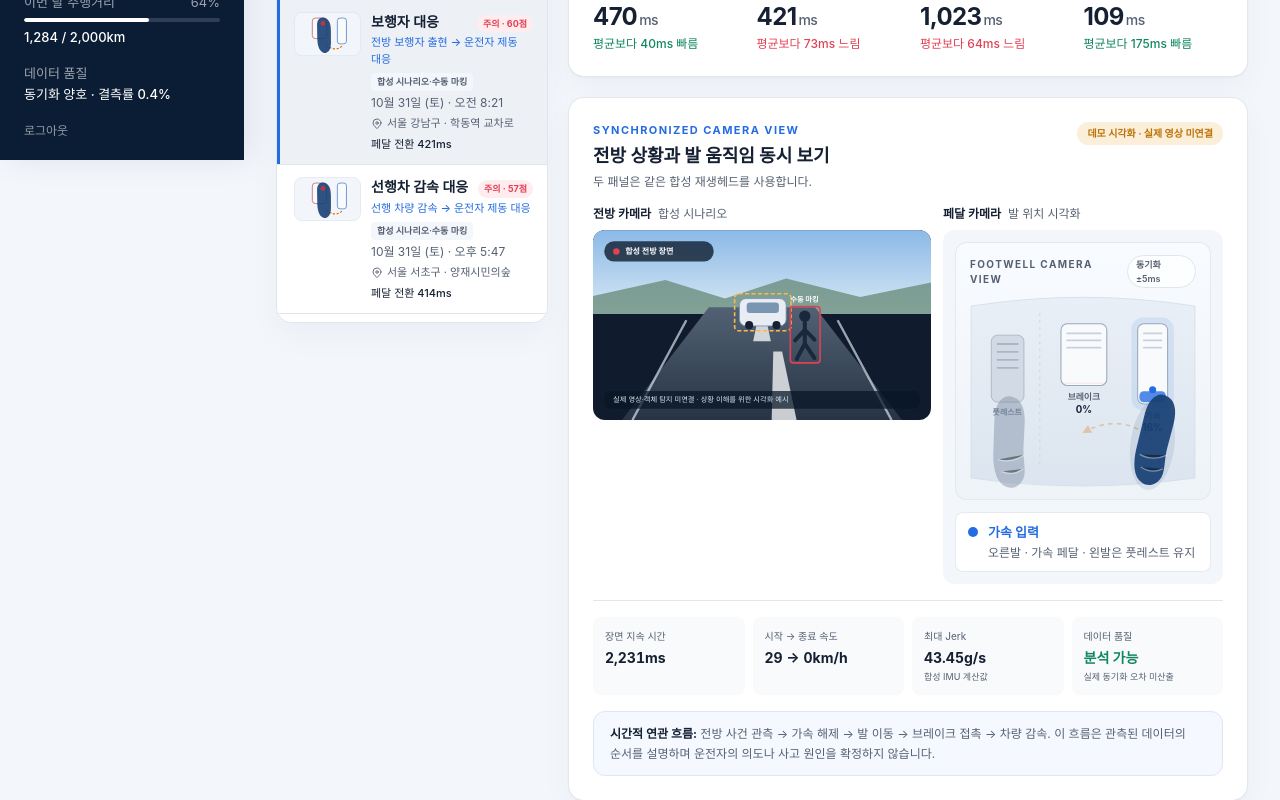
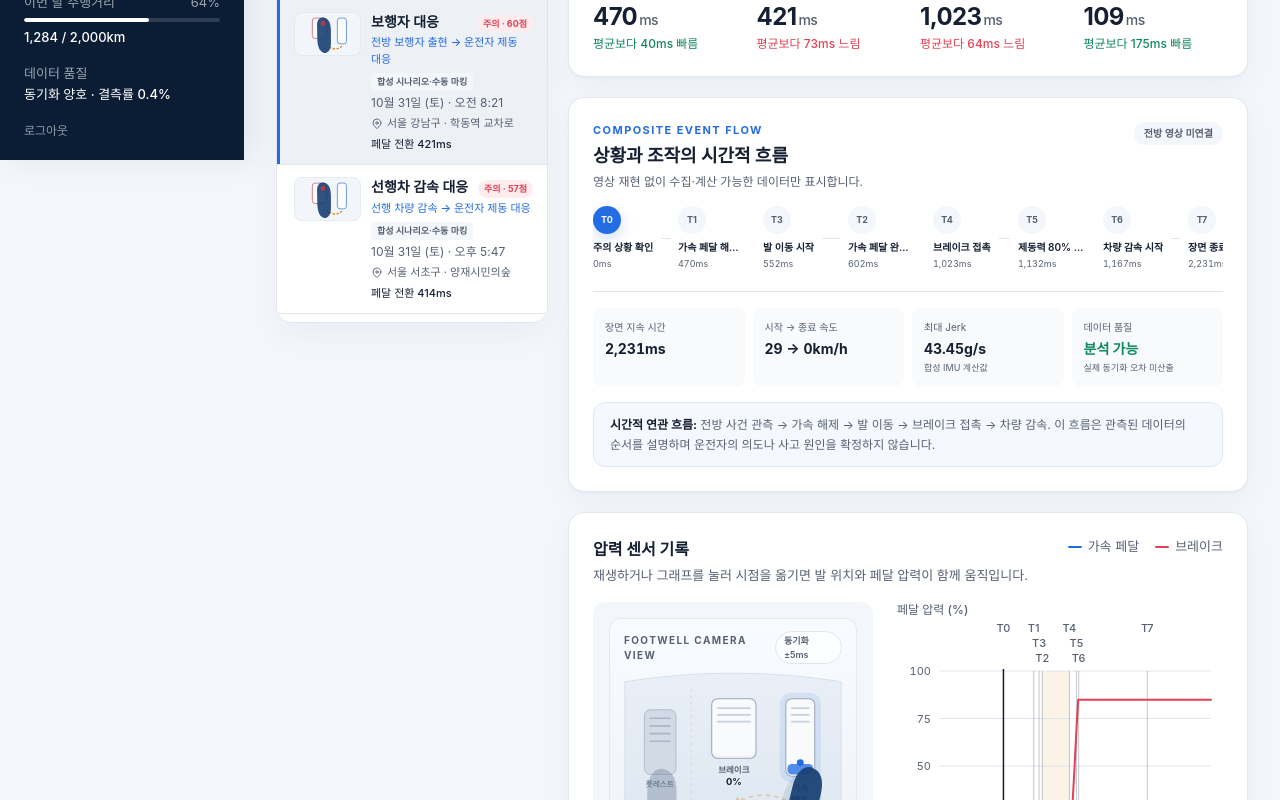
Before and after one commit to Happy-Day-HaHa/PSI-Drive, a Next.js app in the folder apps/web/: page /events in a window 1280 px wide. Shown: the part 640-1440 px from the top of the page. Built offline with nearby package versions, Linux system fonts and the light colour scheme; a web font is replaced by a local one.

Commit message:
fix(web): remove synthetic forward scene visualization

```diff
--- a/apps/web/src/components/CameraSyncPanel.tsx
+++ /dev/null
@@ -1,55 +0,0 @@
-import { FootView } from "@/components/FootView";
-import { analyzeEvent } from "@/lib/event-analysis";
-import type { PedalEvent } from "@/lib/pedal";
-
-export function ForwardSceneView({ event, playheadMs, durationMs, className = "" }: { event: PedalEvent; playheadMs: number; durationMs: number; className?: string }) {
-  const progress = Math.min(1, Math.max(0, playheadMs / Math.max(durationMs, 1)));
-  const analysis = analyzeEvent(event);
-  const pedestrianX = 285 - progress * 92;
-  const leadY = 82 + progress * 13;
-
-  return (
-    <div className={`relative overflow-hidden rounded-xl bg-[#101c2d] ${className}`}>
-      <svg viewBox="0 0 420 236" className="h-full w-full" role="img" aria-label={`${analysis.frontScene} 합성 전방 장면 시각화. 실제 전방 영상은 연결되지 않았습니다.`}>
-        <defs>
-          <linearGradient id={`sky-${event.id}`} x1="0" y1="0" x2="0" y2="1"><stop offset="0" stopColor="#8bb9e7" /><stop offset="1" stopColor="#d8e8f4" /></linearGradient>
-          <linearGradient id={`road-${event.id}`} x1="0" y1="0" x2="0" y2="1"><stop offset="0" stopColor="#526173" /><stop offset="1" stopColor="#263445" /></linearGradient>
-        </defs>
-        <rect width="420" height="104" fill={`url(#sky-${event.id})`} />
-        <path d="M0 82 90 62l74 23 76-25 92 23 88-18v39H0Z" fill="#668a77" opacity=".75" />
-        <path d="M144 96h132l108 140H36Z" fill={`url(#road-${event.id})`} />
-        <path d="M207 100h6l8 38h-22ZM224 151h11l18 85h-31Z" fill="#fff" opacity=".75" />
-        <path d="M116 112 49 236M304 112l67 124" stroke="#e5edf5" strokeWidth="3" opacity=".65" />
-        {(event.type === "lead_brake" || event.type === "pedestrian") && (
-          <g transform={`translate(182 ${leadY})`}>
-            <rect width="58" height="34" rx="8" fill="#e7edf3" stroke="#7890a8" />
-            <rect x="9" y="5" width="40" height="13" rx="4" fill="#7896b1" /><circle cx="12" cy="33" r="5" fill="#172033" /><circle cx="46" cy="33" r="5" fill="#172033" />
-            {event.type === "lead_brake" && <><rect x="5" y="20" width="10" height="5" rx="2" fill="#ef4458" /><rect x="43" y="20" width="10" height="5" rx="2" fill="#ef4458" /></>}
-            <rect x="-6" y="-6" width="70" height="46" rx="5" fill="none" stroke="#ffb84d" strokeWidth="2" strokeDasharray="5 3" />
-          </g>
-        )}
-        {event.type === "pedestrian" && (
-          <g transform={`translate(${pedestrianX} 107)`}>
-            <circle cx="0" cy="0" r="7" fill="#19283c" /><path d="M0 8v26M0 17l-12 13M0 17l12 12M0 34l-10 19M0 34l12 18" stroke="#19283c" strokeWidth="5" strokeLinecap="round" />
-            <rect x="-18" y="-12" width="37" height="70" rx="4" fill="none" stroke="#e24054" strokeWidth="2" /><text x="-18" y="-18" fontSize="9" fontWeight="700" fill="#fff">수동 마킹</text>
-          </g>
-        )}
-        {event.type === "overlap" && <g><rect x="98" y="89" width="224" height="52" rx="12" fill="#0b1d35" opacity=".82" /><text x="210" y="111" textAnchor="middle" fontSize="12" fontWeight="700" fill="#fff">전방 상황 데이터 미수집</text><text x="210" y="129" textAnchor="middle" fontSize="9" fill="#b9c7d8">페달 센서와 풋웰 시각화만 제공됩니다</text></g>}
-        <rect x="14" y="14" width="136" height="25" rx="12" fill="#071626" opacity=".76" /><circle cx="29" cy="26.5" r="4" fill="#e24054" /><text x="40" y="30" fontSize="10" fontWeight="700" fill="#fff">합성 전방 장면</text>
-        <rect x="14" y="200" width="392" height="22" rx="7" fill="#071626" opacity=".72" /><text x="25" y="214" fontSize="9" fill="#d9e5f1">실제 영상·객체 탐지 미연결 · 상황 이해를 위한 시각화 예시</text>
-      </svg>
-    </div>
-  );
-}
-
-export function CameraSyncPanel({ event, playheadMs, durationMs, accel, brake, foot }: { event: PedalEvent; playheadMs: number; durationMs: number; accel: number; brake: number; foot: number }) {
-  return (
-    <div>
-      <div className="mb-4 flex flex-wrap items-start justify-between gap-3"><div><p className="text-[11px] font-bold tracking-[.13em] text-brand uppercase">Synchronized camera view</p><h2 className="mt-1 text-lg font-bold">전방 상황과 발 움직임 동시 보기</h2><p className="mt-1 text-xs text-muted">두 패널은 같은 합성 재생헤드를 사용합니다.</p></div><span className="rounded-full bg-caution-soft px-2.5 py-1 text-[10px] font-bold text-caution">데모 시각화 · 실제 영상 미연결</span></div>
-      <div className="grid gap-3 lg:grid-cols-[minmax(0,1.35fr)_minmax(280px,.65fr)]">
-        <div><p className="mb-2 text-xs font-bold">전방 카메라 <span className="ml-1 font-medium text-muted">합성 시나리오</span></p><ForwardSceneView event={event} playheadMs={playheadMs} durationMs={durationMs} className="aspect-video" /></div>
-        <div><p className="mb-2 text-xs font-bold">페달 카메라 <span className="ml-1 font-medium text-muted">발 위치 시각화</span></p><div className="rounded-xl bg-canvas p-3"><FootView accel={accel} brake={brake} foot={foot} /></div></div>
-      </div>
-    </div>
-  );
-}
--- a/apps/web/src/components/EventDetail.tsx
+++ b/apps/web/src/components/EventDetail.tsx
@@ -2,7 +2,6 @@
 
 import { useEffect, useRef, useState } from "react";
 import { FootView } from "@/components/FootView";
-import { CameraSyncPanel } from "@/components/CameraSyncPanel";
 import { MobileDriveWorkspace } from "@/components/MobileDriveWorkspace";
 import { PedalEventIcon, pedalActionLabel } from "@/components/PedalEventIcon";
 import { PauseIcon, PinIcon, PlayIcon } from "@/components/Icons";
@@ -206,7 +205,24 @@ export function EventDetail({ event }: { event: PedalEvent }) {
       </Panel>
 
       <Panel className="hidden xl:block">
-        <CameraSyncPanel event={event} playheadMs={playheadMs} durationMs={durationMs} accel={accel} brake={brake} foot={foot} />
+        <div className="flex flex-wrap items-start justify-between gap-3">
+          <div><p className="text-[11px] font-bold tracking-[.13em] text-brand uppercase">Composite event flow</p><h2 className="mt-1 text-lg font-bold">상황과 조작의 시간적 흐름</h2><p className="mt-1 text-xs text-muted">영상 재현 없이 수집·계산 가능한 데이터만 표시합니다.</p></div>
+          <span className="rounded-full bg-canvas px-2.5 py-1 text-[10px] font-bold text-muted">전방 영상 미연결</span>
+        </div>
+        <div className="mt-4 overflow-x-auto pb-1">
+          <ol className="flex min-w-[680px] items-center">
+            {steps.map((mark, index) => (
+              <li key={mark.key} className="flex min-w-0 flex-1 items-center">
+                <button type="button" onClick={() => jumpTo(mark.key, mark.ms)} className="group min-w-0 text-left">
+                  <span className={`flex size-7 items-center justify-center rounded-full text-[9px] font-bold transition ${currentStep?.key === mark.key ? "bg-brand text-white shadow-[0_5px_14px_rgba(36,108,226,.22)]" : "bg-canvas text-muted group-hover:bg-[#eaf2ff] group-hover:text-brand"}`}>{mark.key}</span>
+                  <span className="mt-1.5 block truncate text-[10px] font-semibold">{stepInfo[mark.key].title}</span>
+                  <span className="mt-0.5 block text-[9px] text-muted tabular-nums">{formatMs(mark.ms - zeroMs)}</span>
+                </button>
+                {index < steps.length - 1 && <span aria-hidden className="mx-2 h-px flex-1 bg-line" />}
+              </li>
+            ))}
+          </ol>
+        </div>
         <div className="mt-4 grid grid-cols-2 gap-2 border-t border-line pt-4 md:grid-cols-4">
           <div className="rounded-lg bg-[#f8fafc] p-3"><p className="text-[10px] text-muted">장면 지속 시간</p><p className="mt-1 text-sm font-bold tabular-nums">{formatMs(analysis.durationMs)}</p></div>
           <div className="rounded-lg bg-[#f8fafc] p-3"><p className="text-[10px] text-muted">시작 → 종료 속도</p><p className="mt-1 text-sm font-bold tabular-nums">{Math.round(stats.speedStartKmh)} → {Math.round(stats.speedEndKmh)}km/h</p></div>
--- a/apps/web/src/components/MobileDriveWorkspace.tsx
+++ b/apps/web/src/components/MobileDriveWorkspace.tsx
@@ -2,7 +2,6 @@
 
 import { useEffect, useRef, useState } from "react";
 import { PauseIcon, PinIcon, PlayIcon } from "@/components/Icons";
-import { ForwardSceneView } from "@/components/CameraSyncPanel";
 import { MobilePedalSync } from "@/components/MobilePedalSync";
 import { SAMPLE_DT_MS, eventLocation, eventTypeLabels, formatMs, stepInfo, type PedalEvent } from "@/lib/pedal";
 
@@ -74,7 +73,6 @@ export function MobileDriveWorkspace({
   const userScrolling = useRef(false);
   const releaseScrollTimer = useRef<ReturnType<typeof setTimeout> | null>(null);
   const [scrollEdges, setScrollEdges] = useState({ top: false, bottom: true });
-  const [cameraView, setCameraView] = useState<"pedal" | "front">("pedal");
   const foundIndex = steps.findIndex((mark) => mark.key === visibleKey);
   const activeIndex = Math.max(0, foundIndex);
   const playProgress = Math.min(100, Math.max(0, (playheadMs / Math.max(durationMs, 1)) * 100));
@@ -147,11 +145,6 @@ export function MobileDriveWorkspace({
       </header>
 
       <div className="min-h-0 overflow-hidden bg-[#eef3f8] p-2">
-        <div className="mobile-camera-tabs mb-1.5 grid grid-cols-2 rounded-lg bg-[#dfe8f1] p-0.5" role="group" aria-label="카메라 화면 선택">
-          <button type="button" aria-pressed={cameraView === "pedal"} onClick={() => setCameraView("pedal")} className={`min-h-8 rounded-md px-2 text-[10px] font-bold transition ${cameraView === "pedal" ? "bg-white text-brand shadow-sm" : "text-muted"}`}>발·센서</button>
-          <button type="button" aria-pressed={cameraView === "front"} onClick={() => setCameraView("front")} className={`min-h-8 rounded-md px-2 text-[10px] font-bold transition ${cameraView === "front" ? "bg-white text-brand shadow-sm" : "text-muted"}`}>전방 장면</button>
-        </div>
-        {cameraView === "pedal" ? (
         <MobilePedalSync
           accel={accel}
           brake={brake}
@@ -162,9 +155,6 @@ export function MobileDriveWorkspace({
           durationMs={durationMs}
           stepLabel={activeKey ? `${activeKey} · ${stepInfo[activeKey].title}` : "장면 직전 주행"}
         />
-        ) : (
-          <ForwardSceneView event={event} playheadMs={playheadMs} durationMs={durationMs} className="mobile-pedal-visual" />
-        )}
       </div>
 
       <div className="border-y border-white/8 bg-[#0d223e] px-3 py-2.5 text-white">
```
Also changed, not shown: 1 other file (tests, documents, lock files or other folders). Lines whose indentation alone changed are shown as unchanged.
